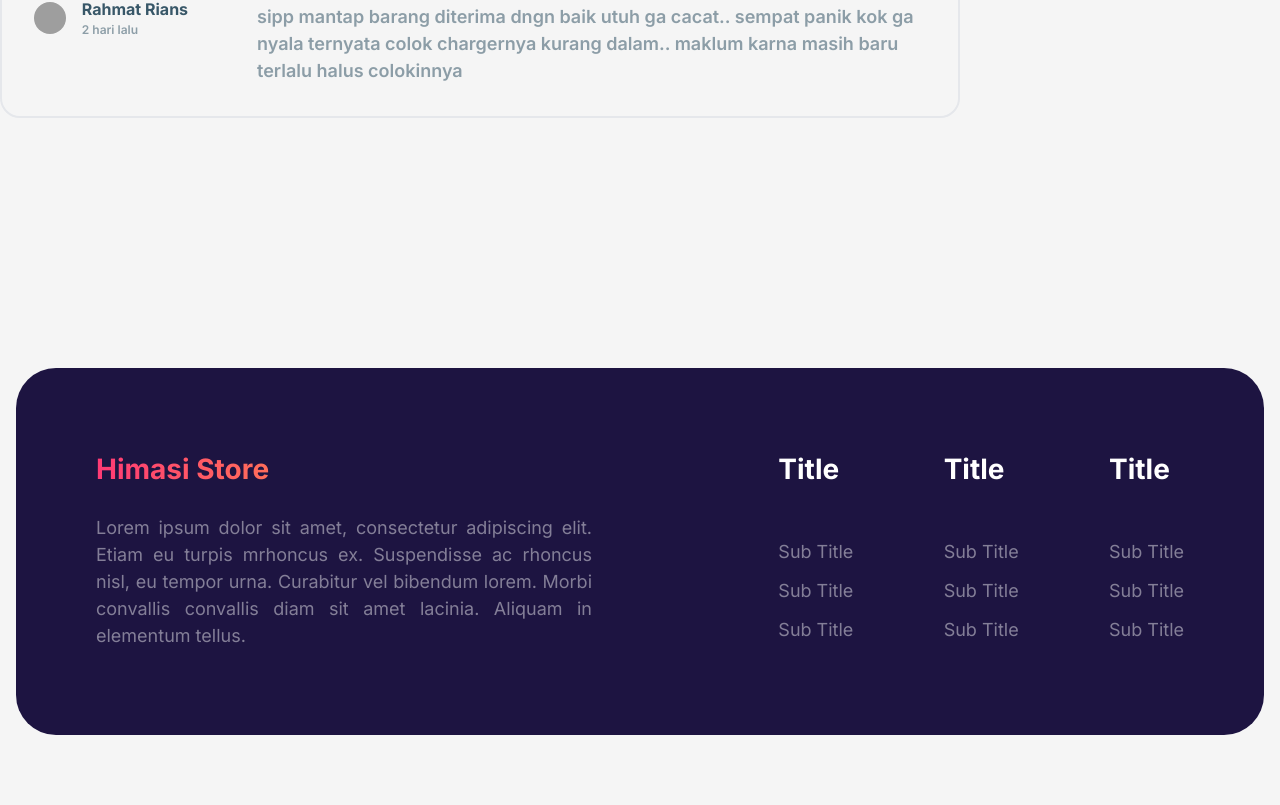
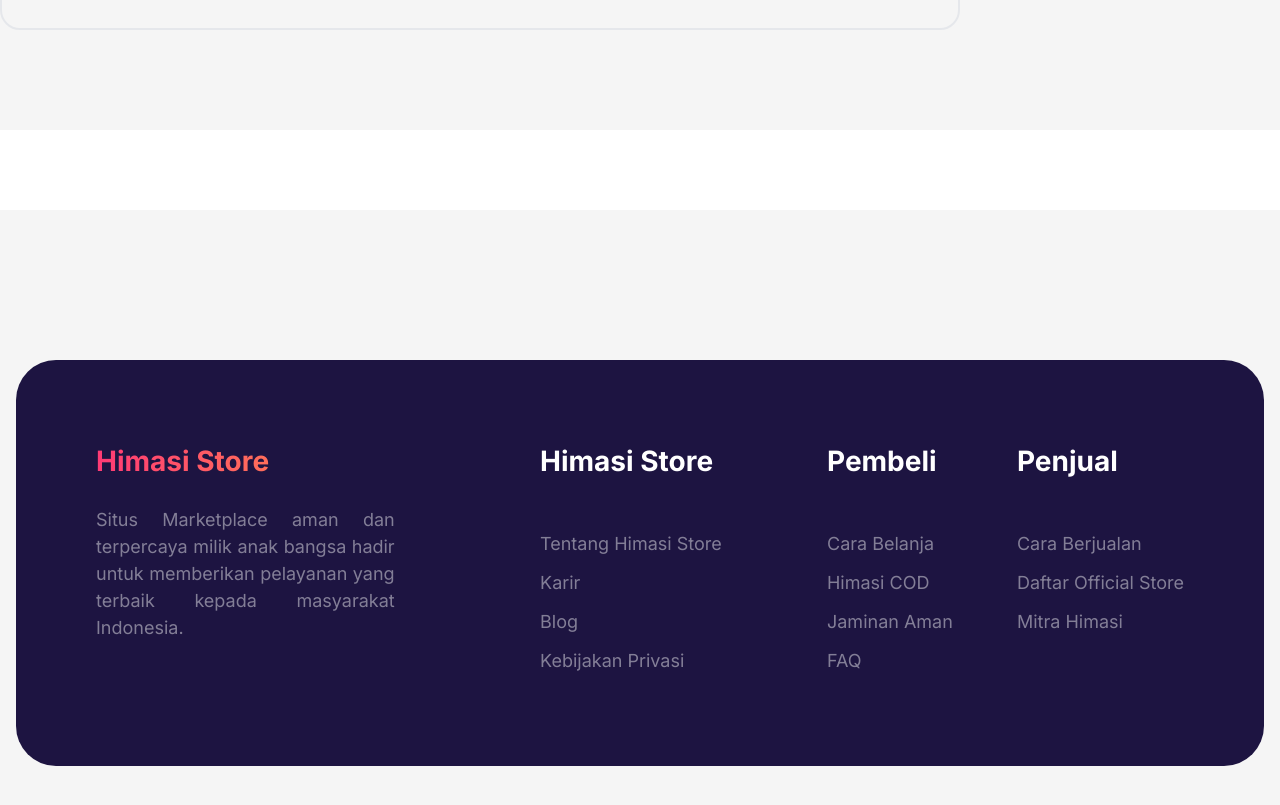
Before and after one commit to rahmatrians/himasi-store, a React (Vite) app: page /Detail in a window 1280 px wide. Shown: the part 1677-2482 px from the top of the page. Built offline with nearby package versions, Linux system fonts and the light colour scheme; grey boxes are pictures that could not be loaded.

Commit message:
fixing some bugs

```diff
--- a/src/App.jsx
+++ b/src/App.jsx
@@ -31,8 +31,15 @@
   const mobile = useMediaQuery({ maxWidth: 640 })
   return mobile ? children : null
 }
+
+
 const OnTablet = ({ children }) => {
   const tablet = useMediaQuery({ minWidth: 641, maxWidth: 768 })
+  return tablet ? children : null
+}
+
+const OnMaxNotebook = ({ children }) => {
+  const tablet = useMediaQuery({ maxWidth: 1024 })
   return tablet ? children : null
 }
 
@@ -74,7 +81,6 @@
       newTime = hour + ":" + minutes + ":" + seconds;
     }, 1000);
   }
-
 
   return (
     <>
@@ -141,7 +147,6 @@
             <div className='col-span-3'>
               <p className='lg:lg-header1 md:md-header1 sm-header1 md:mb-8 animate-bounce text-secColor'>Flash Deal</p>
               <p className='md:md-title1 sm-title1 md:mb-2 opacity-[.55] text-secColor'>Berakhir Dalam</p>
-              <p>Time left: {newTime}</p>
               <p className='lg:lg-header1 md:md-header1 sm-header1 text-secColor'>01 : 44 : 07</p>
             </div>
             <div className='col-span-3 md:pb-12 md:static absolute right-4'>
@@ -183,79 +188,83 @@
       {/* footer */}
       <section className='mt-20 md:py-[150px] py-12 md:px0 p-4 bg-[#f5f5f5]'>
         <div className='container mx-auto'>
-          <div className='grid md:grid-cols-2 md:gap-x-24 md:gap-y-0 gap-y-12 bg-[#1d1441] md:rounded-[40px] rounded-[25px] md:p-[80px] p-12'>
+          <div className='grid lg:grid-cols-3 lg:gap-x-24 lg:gap-y-0 gap-y-12 bg-[#1d1441] md:rounded-[40px] rounded-[25px] md:p-[80px] p-12'>
             <div className=''>
               <span className='bg-clip-text text-transparent bg-gradient lg:lg-header1 md:md-header1 sm-header1'>Himasi Store</span>
-              <p className='md:md-paragraph2 sm-paragraph2 text-white opacity-[.45] text-justify md:mt-6 mt-3'>Lorem ipsum dolor sit amet, consectetur adipiscing elit. Etiam eu turpis mrhoncus ex. Suspendisse ac rhoncus nisl, eu tempor urna. Curabitur vel bibendum lorem. Morbi convallis convallis diam sit amet lacinia. Aliquam in elementum tellus.</p>
+              <p className='md:md-paragraph2 sm-paragraph2 text-white opacity-[.45] text-justify md:mt-6 mt-3'>Situs Marketplace aman dan terpercaya milik anak bangsa hadir untuk memberikan pelayanan yang terbaik kepada masyarakat Indonesia.</p>
             </div>
-            <OnAtLeastNotebook>
-              <div className='md:grid md:grid-cols-3'>
+            <OnDesktop>
+              <div className='md:grid md:grid-cols-3 col-span-2'>
                 <span className='md:justify-self-end'>
-                  <h3 className='md:md-header1 font-bold text-white md:mb-12'>Title</h3>
+                  <h3 className='md:md-header1 font-bold text-white md:mb-12'>Himasi Store</h3>
                   <ul>
-                    <li><p className='md:md-paragraph2 sm-paragraph2 text-white opacity-[.45] my-3'>Sub Title</p></li>
-                    <li><p className='md:md-paragraph2 sm-paragraph2 text-white opacity-[.45] my-3'>Sub Title</p></li>
-                    <li><p className='md:md-paragraph2 sm-paragraph2 text-white opacity-[.45] my-3'>Sub Title</p></li>
+                    <li className='my-3'><a href='' className='md:md-paragraph2 sm-paragraph2 text-white opacity-[.45] my-3'>Tentang Himasi Store</a></li>
+                    <li className='my-3'><a href='' className='md:md-paragraph2 sm-paragraph2 text-white opacity-[.45] my-3'>Karir</a></li>
+                    <li className='my-3'><a href='' className='md:md-paragraph2 sm-paragraph2 text-white opacity-[.45] my-3'>Blog</a></li>
+                    <li className='my-3'><a href='' className='md:md-paragraph2 sm-paragraph2 text-white opacity-[.45] my-3'>Kebijakan Privasi</a></li>
                   </ul>
                 </span>
                 <span className='md:justify-self-end '>
-                  <h3 className='md:md-header1 font-bold text-white md:mb-12'>Title</h3>
+                  <h3 className='md:md-header1 font-bold text-white md:mb-12'>Pembeli</h3>
                   <ul>
-                    <li><p className='md:md-paragraph2 sm-paragraph2 text-white opacity-[.45] my-3'>Sub Title</p></li>
-                    <li><p className='md:md-paragraph2 sm-paragraph2 text-white opacity-[.45] my-3'>Sub Title</p></li>
-                    <li><p className='md:md-paragraph2 sm-paragraph2 text-white opacity-[.45] my-3'>Sub Title</p></li>
+                    <li className='my-3'><a href='' className='md:md-paragraph2 sm-paragraph2 text-white opacity-[.45] my-3'>Cara Belanja</a></li>
+                    <li className='my-3'><a href='' className='md:md-paragraph2 sm-paragraph2 text-white opacity-[.45] my-3'>Himasi COD</a></li>
+                    <li className='my-3'><a href='' className='md:md-paragraph2 sm-paragraph2 text-white opacity-[.45] my-3'>Jaminan Aman</a></li>
+                    <li className='my-3'><a href='' className='md:md-paragraph2 sm-paragraph2 text-white opacity-[.45] my-3'>FAQ</a></li>
                   </ul>
                 </span>
                 <span className='md:justify-self-end '>
-                  <h3 className='md:md-header1 font-bold text-white md:mb-12'>Title</h3>
+                  <h3 className='md:md-header1 font-bold text-white md:mb-12'>Penjual</h3>
                   <ul>
-                    <li><p className='md:md-paragraph2 sm-paragraph2 text-white opacity-[.45] my-3'>Sub Title</p></li>
-                    <li><p className='md:md-paragraph2 sm-paragraph2 text-white opacity-[.45] my-3'>Sub Title</p></li>
-                    <li><p className='md:md-paragraph2 sm-paragraph2 text-white opacity-[.45] my-3'>Sub Title</p></li>
+                    <li className='my-3'><a href='' className='md:md-paragraph2 sm-paragraph2 text-white opacity-[.45] my-3'>Cara Berjualan</a></li>
+                    <li className='my-3'><a href='' className='md:md-paragraph2 sm-paragraph2 text-white opacity-[.45] my-3'>Daftar Official Store</a></li>
+                    <li className='my-3'><a href='' className='md:md-paragraph2 sm-paragraph2 text-white opacity-[.45] my-3'>Mitra Himasi</a></li>
                   </ul>
                 </span>
               </div>
-            </OnAtLeastNotebook>
-            <OnMobile>
+            </OnDesktop>
+            <OnMaxNotebook>
               <div className='grid gap-y-3'>
                 <div tabIndex="0" className=" collapse collapse-arrow bg-[#241854] rounded-box">
                   <div className="collapse-title md:md-header1 font-bold text-white opacity-[.45]">
-                    Title
+                    Himasi Store
                   </div>
                   <div className="collapse-content">
                     <ul>
-                      <li><p className='md:md-paragraph2 sm-paragraph2 my-3 text-white opacity-[.45]'>Sub Title</p></li>
-                      <li><p className='md:md-paragraph2 sm-paragraph2 my-3 text-white opacity-[.45]'>Sub Title</p></li>
-                      <li><p className='md:md-paragraph2 sm-paragraph2 my-3 text-white opacity-[.45]'>Sub Title</p></li>
+                      <li className='my-3'><a href='' className='md:md-paragraph2 sm-paragraph2 my-3 text-white opacity-[.45]'>Tentang Himasi Store</a></li>
+                      <li className='my-3'><a href='' className='md:md-paragraph2 sm-paragraph2 my-3 text-white opacity-[.45]'>Karir</a></li>
+                      <li className='my-3'><a href='' className='md:md-paragraph2 sm-paragraph2 my-3 text-white opacity-[.45]'>Blog</a></li>
+                      <li className='my-3'><a href='' className='md:md-paragraph2 sm-paragraph2 my-3 text-white opacity-[.45]'>Kebijakan Privasi</a></li>
                     </ul>
                   </div>
                 </div>
                 <div tabIndex="0" className=" collapse collapse-arrow bg-[#241854] rounded-box">
                   <div className="collapse-title md:md-header1 font-bold text-white opacity-[.45]">
-                    Title
+                    Pembeli
                   </div>
                   <div className="collapse-content">
                     <ul>
-                      <li><p className='md:md-paragraph2 sm-paragraph2 my-3 text-white opacity-[.45]'>Sub Title</p></li>
-                      <li><p className='md:md-paragraph2 sm-paragraph2 my-3 text-white opacity-[.45]'>Sub Title</p></li>
-                      <li><p className='md:md-paragraph2 sm-paragraph2 my-3 text-white opacity-[.45]'>Sub Title</p></li>
+                      <li className='my-3'><a href='' className='md:md-paragraph2 sm-paragraph2 my-3 text-white opacity-[.45]'>Cara Belanja</a></li>
+                      <li className='my-3'><a href='' className='md:md-paragraph2 sm-paragraph2 my-3 text-white opacity-[.45]'>Himasi COD</a></li>
+                      <li className='my-3'><a href='' className='md:md-paragraph2 sm-paragraph2 my-3 text-white opacity-[.45]'>Jaminan Aman</a></li>
+                      <li className='my-3'><a href='' className='md:md-paragraph2 sm-paragraph2 my-3 text-white opacity-[.45]'>FAQ</a></li>
                     </ul>
                   </div>
                 </div>
                 <div tabIndex="0" className=" collapse collapse-arrow bg-[#241854] rounded-box">
                   <div className="collapse-title md:md-header1 font-bold text-white opacity-[.45]">
-                    Title
+                    Penjual
                   </div>
                   <div className="collapse-content">
                     <ul>
-                      <li><p className='md:md-paragraph2 sm-paragraph2 my-3 text-white opacity-[.45]'>Sub Title</p></li>
-                      <li><p className='md:md-paragraph2 sm-paragraph2 my-3 text-white opacity-[.45]'>Sub Title</p></li>
-                      <li><p className='md:md-paragraph2 sm-paragraph2 my-3 text-white opacity-[.45]'>Sub Title</p></li>
+                      <li className='my-3'><a href='' className='md:md-paragraph2 sm-paragraph2 my-3 text-white opacity-[.45]'>Cara Berjualan</a></li>
+                      <li className='my-3'><a href='' className='md:md-paragraph2 sm-paragraph2 my-3 text-white opacity-[.45]'>Daftar Official Store</a></li>
+                      <li className='my-3'><a href='' className='md:md-paragraph2 sm-paragraph2 my-3 text-white opacity-[.45]'>Mitra Himasi</a></li>
                     </ul>
                   </div>
                 </div>
               </div>
-            </OnMobile>
+            </OnMaxNotebook>
           </div>
         </div>
       </section >
--- a/src/Detail.jsx
+++ b/src/Detail.jsx
@@ -27,6 +27,11 @@
   return tablet ? children : null
 }
 
+const OnMaxNotebook = ({ children }) => {
+  const tablet = useMediaQuery({ maxWidth: 1024 })
+  return tablet ? children : null
+}
+
 const OnNotebook = ({ children }) => {
   const notebook = useMediaQuery({ minWidth: 641, maxWidth: 1024 })
   return notebook ? children : null
@@ -46,7 +51,7 @@
 function Detail() {
   const [count, setCount] = useState(1);
   const [check, setCheck] = useState(0);
-  const [showDesc, setShowDesc] = useState(0);
+  const [showDesc, setShowDesc] = useState(1);
 
   let x = [5, 5, 5, 5];
   let y = [2, 2, 2, 2, 2, 2, 2, 2, 2];
@@ -104,11 +109,27 @@
               </span>
             </div>
             <div className='my-8'>
-              <p className='md:md-paragraph1 sm-paragraph1 md:mb-2 !font-bold text-secColor'>Deskripsi</p>
-              <div className={showDesc % 2 != 0 ? 'h-[200px] overflow-auto' : ''}>
-                <p className='md:md-paragraph3 sm-paragraph3 md:mb-2 !font-medium text-justify opacity-[.55] text-secColor'>Lorem Ipsum is simply dummy text of the printing and typesetting industry. Lorem Ipsum has been the industry's standard dummy text ever since the 1500s, when an unknown printer took a galley of type and scrambled it to make a type specimen booking and typesetting industry.
+              <p className='md:md-paragraph1 sm-paragraph1 md:mb-2 !font-bold text-secColor '>Deskripsi</p>
+              <div className={showDesc % 2 != 0 ? 'h-[200px] overflow-auto mt-4' : ''}>
+                <p className='md:md-paragraph3 sm-paragraph3 md:mb-2 !font-medium text-justify opacity-[.55] text-secColor'>Mobile Suit Gundam Unicorn PBT Dye Sub Keycap Set. 108 keys total.
                   <br /><br />
-                  Lorem Ipsum has been the industry's standard dummy text ever since the 1500s, when an unknown printer took a galley of type and scrambled it to make a type specimen book. It has survived not only five centuries, but also the leap into electronic typesetting, remaining essentially unchanged. It was popularised in the 1960s with the release of Letraset sheets containing Lorem Ipsum passages, and more recently with desktop publishing software like...</p>
+                  PERHATIAN: Pembeli diharapkan tanggung jawab sendiri untuk mencari tahu tentang layout dan fit keyboard masing-masing.
+                  <br /><br />
+                  Kami akan memberi rekomendasi dan masukan sebisa kami, namun jika layout atau stem tidak cocok kami tidak bisa terima refund atau ganti unit. Melakukan check out berarti sudah mengerti dan menyetujui syarat ini.
+                  <br /><br />
+                  Spec:
+                  <br />- PBT dye sub material. tidak akan pudar atau berminyak
+                  <br />- Injection molding method, warna keycap uniform seluruh keycap nya
+                  <br />- 129 keys total.
+                  <br />- SUDAH BERIKUT 1.75u shift, 1u ctrl alt fn.
+                  <br />- Cherry Profile
+                  <br /><br />
+                  Jadwal Pengiriman:
+                  <br />
+                  Senin - Sabtu : Pesanan sebelum Jam 12 siang akan dikirim di hari yang sama
+                  Minggu & Hari Libur: Tutup (tidak ada pengiriman)
+                  Lihat Lebih Sedikit Pesanan yang sudah di proses (pesanan diterima) tidak bisa di batalkan lagi.
+                </p>
               </div>
               <button onClick={() => setShowDesc(showDesc + 1)}><span className='bg-clip-text text-transparent bg-gradient lg:lg-paragraph3 md:md-paragraph3 sm-paragraph3 !font-bold'>{showDesc % 2 != 0 ? 'Tampilkan semua' : 'Tampilkan sedikit'}</span></button>
             </div>
@@ -305,81 +326,85 @@
       </section>
 
       {/* footer */}
-      <section className='pt-20 md:py-[150px] py-12 md:px0 p-4 bg-[#f5f5f5]'>
+      <section className='mt-20 md:py-[150px] py-12 md:px0 p-4 bg-[#f5f5f5]'>
         <div className='container mx-auto'>
-          <div className='grid md:grid-cols-2 md:gap-x-24 md:gap-y-0 gap-y-12 bg-[#1d1441] md:rounded-[40px] rounded-[25px] md:p-[80px] p-12'>
+          <div className='grid lg:grid-cols-3 lg:gap-x-24 lg:gap-y-0 gap-y-12 bg-[#1d1441] md:rounded-[40px] rounded-[25px] md:p-[80px] p-12'>
             <div className=''>
               <span className='bg-clip-text text-transparent bg-gradient lg:lg-header1 md:md-header1 sm-header1'>Himasi Store</span>
-              <p className='md:md-paragraph2 sm-paragraph2 text-white opacity-[.45] text-justify md:mt-6 mt-3'>Lorem ipsum dolor sit amet, consectetur adipiscing elit. Etiam eu turpis mrhoncus ex. Suspendisse ac rhoncus nisl, eu tempor urna. Curabitur vel bibendum lorem. Morbi convallis convallis diam sit amet lacinia. Aliquam in elementum tellus.</p>
+              <p className='md:md-paragraph2 sm-paragraph2 text-white opacity-[.45] text-justify md:mt-6 mt-3'>Situs Marketplace aman dan terpercaya milik anak bangsa hadir untuk memberikan pelayanan yang terbaik kepada masyarakat Indonesia.</p>
             </div>
-            <OnAtLeastNotebook>
-              <div className='md:grid md:grid-cols-3'>
+            <OnDesktop>
+              <div className='md:grid md:grid-cols-3 col-span-2'>
                 <span className='md:justify-self-end'>
-                  <h3 className='md:md-header1 font-bold text-white md:mb-12'>Title</h3>
+                  <h3 className='md:md-header1 font-bold text-white md:mb-12'>Himasi Store</h3>
                   <ul>
-                    <li><p className='md:md-paragraph2 sm-paragraph2 text-white opacity-[.45] my-3'>Sub Title</p></li>
-                    <li><p className='md:md-paragraph2 sm-paragraph2 text-white opacity-[.45] my-3'>Sub Title</p></li>
-                    <li><p className='md:md-paragraph2 sm-paragraph2 text-white opacity-[.45] my-3'>Sub Title</p></li>
+                    <li className='my-3'><a href='' className='md:md-paragraph2 sm-paragraph2 text-white opacity-[.45] my-3'>Tentang Himasi Store</a></li>
+                    <li className='my-3'><a href='' className='md:md-paragraph2 sm-paragraph2 text-white opacity-[.45] my-3'>Karir</a></li>
+                    <li className='my-3'><a href='' className='md:md-paragraph2 sm-paragraph2 text-white opacity-[.45] my-3'>Blog</a></li>
+                    <li className='my-3'><a href='' className='md:md-paragraph2 sm-paragraph2 text-white opacity-[.45] my-3'>Kebijakan Privasi</a></li>
                   </ul>
                 </span>
                 <span className='md:justify-self-end '>
-                  <h3 className='md:md-header1 font-bold text-white md:mb-12'>Title</h3>
+                  <h3 className='md:md-header1 font-bold text-white md:mb-12'>Pembeli</h3>
                   <ul>
-                    <li><p className='md:md-paragraph2 sm-paragraph2 text-white opacity-[.45] my-3'>Sub Title</p></li>
-                    <li><p className='md:md-paragraph2 sm-paragraph2 text-white opacity-[.45] my-3'>Sub Title</p></li>
-                    <li><p className='md:md-paragraph2 sm-paragraph2 text-white opacity-[.45] my-3'>Sub Title</p></li>
+                    <li className='my-3'><a href='' className='md:md-paragraph2 sm-paragraph2 text-white opacity-[.45] my-3'>Cara Belanja</a></li>
+                    <li className='my-3'><a href='' className='md:md-paragraph2 sm-paragraph2 text-white opacity-[.45] my-3'>Himasi COD</a></li>
+                    <li className='my-3'><a href='' className='md:md-paragraph2 sm-paragraph2 text-white opacity-[.45] my-3'>Jaminan Aman</a></li>
+                    <li className='my-3'><a href='' className='md:md-paragraph2 sm-paragraph2 text-white opacity-[.45] my-3'>FAQ</a></li>
                   </ul>
                 </span>
                 <span className='md:justify-self-end '>
-                  <h3 className='md:md-header1 font-bold text-white md:mb-12'>Title</h3>
+                  <h3 className='md:md-header1 font-bold text-white md:mb-12'>Penjual</h3>
                   <ul>
-                    <li><p className='md:md-paragraph2 sm-paragraph2 text-white opacity-[.45] my-3'>Sub Title</p></li>
-                    <li><p className='md:md-paragraph2 sm-paragraph2 text-white opacity-[.45] my-3'>Sub Title</p></li>
-                    <li><p className='md:md-paragraph2 sm-paragraph2 text-white opacity-[.45] my-3'>Sub Title</p></li>
+                    <li className='my-3'><a href='' className='md:md-paragraph2 sm-paragraph2 text-white opacity-[.45] my-3'>Cara Berjualan</a></li>
+                    <li className='my-3'><a href='' className='md:md-paragraph2 sm-paragraph2 text-white opacity-[.45] my-3'>Daftar Official Store</a></li>
+                    <li className='my-3'><a href='' className='md:md-paragraph2 sm-paragraph2 text-white opacity-[.45] my-3'>Mitra Himasi</a></li>
                   </ul>
                 </span>
               </div>
-            </OnAtLeastNotebook>
-            <OnMobile>
+            </OnDesktop>
+            <OnMaxNotebook>
               <div className='grid gap-y-3'>
                 <div tabIndex="0" className=" collapse collapse-arrow bg-[#241854] rounded-box">
                   <div className="collapse-title md:md-header1 font-bold text-white opacity-[.45]">
-                    Title
+                    Himasi Store
                   </div>
                   <div className="collapse-content">
                     <ul>
-                      <li><p className='md:md-paragraph2 sm-paragraph2 my-3 text-white opacity-[.45]'>Sub Title</p></li>
-                      <li><p className='md:md-paragraph2 sm-paragraph2 my-3 text-white opacity-[.45]'>Sub Title</p></li>
-                      <li><p className='md:md-paragraph2 sm-paragraph2 my-3 text-white opacity-[.45]'>Sub Title</p></li>
+                      <li className='my-3'><a href='' className='md:md-paragraph2 sm-paragraph2 my-3 text-white opacity-[.45]'>Tentang Himasi Store</a></li>
+                      <li className='my-3'><a href='' className='md:md-paragraph2 sm-paragraph2 my-3 text-white opacity-[.45]'>Karir</a></li>
+                      <li className='my-3'><a href='' className='md:md-paragraph2 sm-paragraph2 my-3 text-white opacity-[.45]'>Blog</a></li>
+                      <li className='my-3'><a href='' className='md:md-paragraph2 sm-paragraph2 my-3 text-white opacity-[.45]'>Kebijakan Privasi</a></li>
                     </ul>
                   </div>
                 </div>
                 <div tabIndex="0" className=" collapse collapse-arrow bg-[#241854] rounded-box">
                   <div className="collapse-title md:md-header1 font-bold text-white opacity-[.45]">
-                    Title
+                    Pembeli
                   </div>
                   <div className="collapse-content">
                     <ul>
-                      <li><p className='md:md-paragraph2 sm-paragraph2 my-3 text-white opacity-[.45]'>Sub Title</p></li>
-                      <li><p className='md:md-paragraph2 sm-paragraph2 my-3 text-white opacity-[.45]'>Sub Title</p></li>
-                      <li><p className='md:md-paragraph2 sm-paragraph2 my-3 text-white opacity-[.45]'>Sub Title</p></li>
+                      <li className='my-3'><a href='' className='md:md-paragraph2 sm-paragraph2 my-3 text-white opacity-[.45]'>Cara Belanja</a></li>
+                      <li className='my-3'><a href='' className='md:md-paragraph2 sm-paragraph2 my-3 text-white opacity-[.45]'>Himasi COD</a></li>
+                      <li className='my-3'><a href='' className='md:md-paragraph2 sm-paragraph2 my-3 text-white opacity-[.45]'>Jaminan Aman</a></li>
+                      <li className='my-3'><a href='' className='md:md-paragraph2 sm-paragraph2 my-3 text-white opacity-[.45]'>FAQ</a></li>
                     </ul>
                   </div>
                 </div>
                 <div tabIndex="0" className=" collapse collapse-arrow bg-[#241854] rounded-box">
                   <div className="collapse-title md:md-header1 font-bold text-white opacity-[.45]">
-                    Title
+                    Penjual
                   </div>
                   <div className="collapse-content">
                     <ul>
-                      <li><p className='md:md-paragraph2 sm-paragraph2 my-3 text-white opacity-[.45]'>Sub Title</p></li>
-                      <li><p className='md:md-paragraph2 sm-paragraph2 my-3 text-white opacity-[.45]'>Sub Title</p></li>
-                      <li><p className='md:md-paragraph2 sm-paragraph2 my-3 text-white opacity-[.45]'>Sub Title</p></li>
+                      <li className='my-3'><a href='' className='md:md-paragraph2 sm-paragraph2 my-3 text-white opacity-[.45]'>Cara Berjualan</a></li>
+                      <li className='my-3'><a href='' className='md:md-paragraph2 sm-paragraph2 my-3 text-white opacity-[.45]'>Daftar Official Store</a></li>
+                      <li className='my-3'><a href='' className='md:md-paragraph2 sm-paragraph2 my-3 text-white opacity-[.45]'>Mitra Himasi</a></li>
                     </ul>
                   </div>
                 </div>
               </div>
-            </OnMobile>
+            </OnMaxNotebook>
           </div>
         </div>
       </section >
--- a/src/components/Header/index.jsx
+++ b/src/components/Header/index.jsx
@@ -58,7 +58,7 @@
                     {/* <label for="my-modal-2" class="col-span-6 btn btn-sm btn-circle absolute right-2 top-2">✕</label> */}
                     <div class="grid grid-cols-6 gap-x-2">
                       <input type="text" placeholder="Mau cari apa hari ini?" className="col-span-5 input rounded-full text-center input-bordered w-full" />
-                      <a href="#" class="btn btn-circle border-none !bg-gradient"><img src={Search} width='24' /></a>
+                      <a href="#" class="btn btn-circle border-none !bg-white"><img src={Search} width='24' /></a>
                     </div>
                   </div>
                 </div>
@@ -72,7 +72,7 @@
             </div >
             <div className="navbar-center hidden lg:flex" >
               <input type="text" placeholder="Mau cari apa hari ini?" className="input float-left rounded-full text-center input-bordered w-[40rem]" />
-              <button className='btn btn-sm btn-circle border-none !bg-gradient relative right-10'><img src={Search} width='16' /></button>
+              <button className='btn btn-sm btn-circle border-none !bg-white relative right-10'><img src={Search} width='16' /></button>
             </div >
             <div className="navbar-end" >
               <button className="btn btn-ghost btn-circle" >
```
